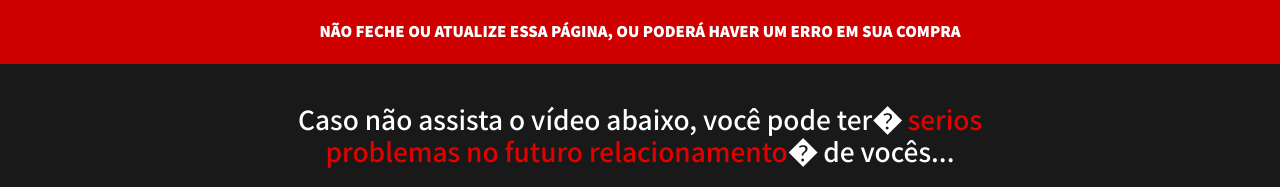
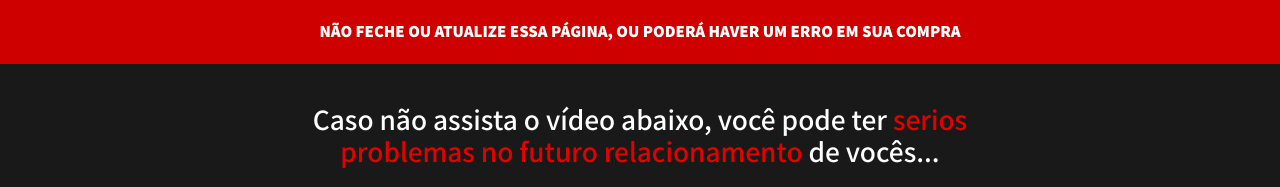
Before and after one commit to u1trasecreto/manuten-oderelacionamento, a plain HTML site: page index.html in a window 1280 px wide. Shown: the top 187 px of the page. Drawn offline with Linux system fonts and the light colour scheme; grey boxes are pictures that could not be loaded.

Commit message:
Update index.html

```diff
--- a/index.html
+++ b/index.html
@@ -1,4 +1,4 @@
-<!DOCTYPE html><html lang="pt-BR" dir="ltr"><head>
+<!DOCTYPE html><html lang="pt-BR" dir="ltr"><head><script src="https://midas.ticto.app/oneclickbuy.js?flow=221e24fd-e7be-4f23-944f-96f86055a0da.37120" async></script>
 <meta name="robots" content="index, follow">
 <link rel="shortcut icon" href="data:">
 <meta property="og:type" content="website">
@@ -137,7 +137,7 @@ text-align: center;
 </style>
 <div class="headline-cgoCmJ8850752-element headline">
 <h1>
-Caso não assista o vídeo abaixo, você pode ter�&nbsp;<span style="color:#e50000">serios problemas no futuro relacionamento</span>�&nbsp;de vocês...<br>
+Caso não assista o vídeo abaixo, você pode ter&nbsp;<span style="color:#e50000">serios problemas no futuro relacionamento</span>&nbsp;de vocês...<br>
 </h1>
 </div>
 </div>
```
